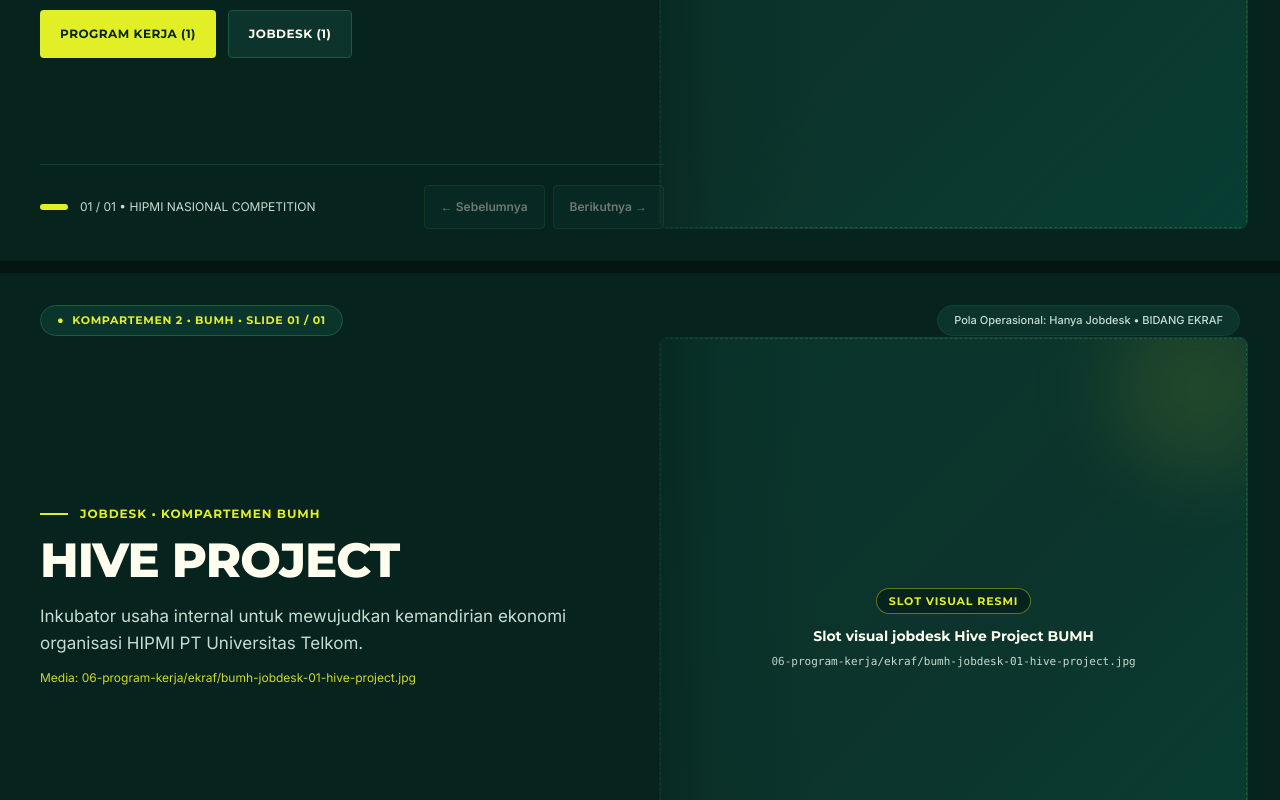
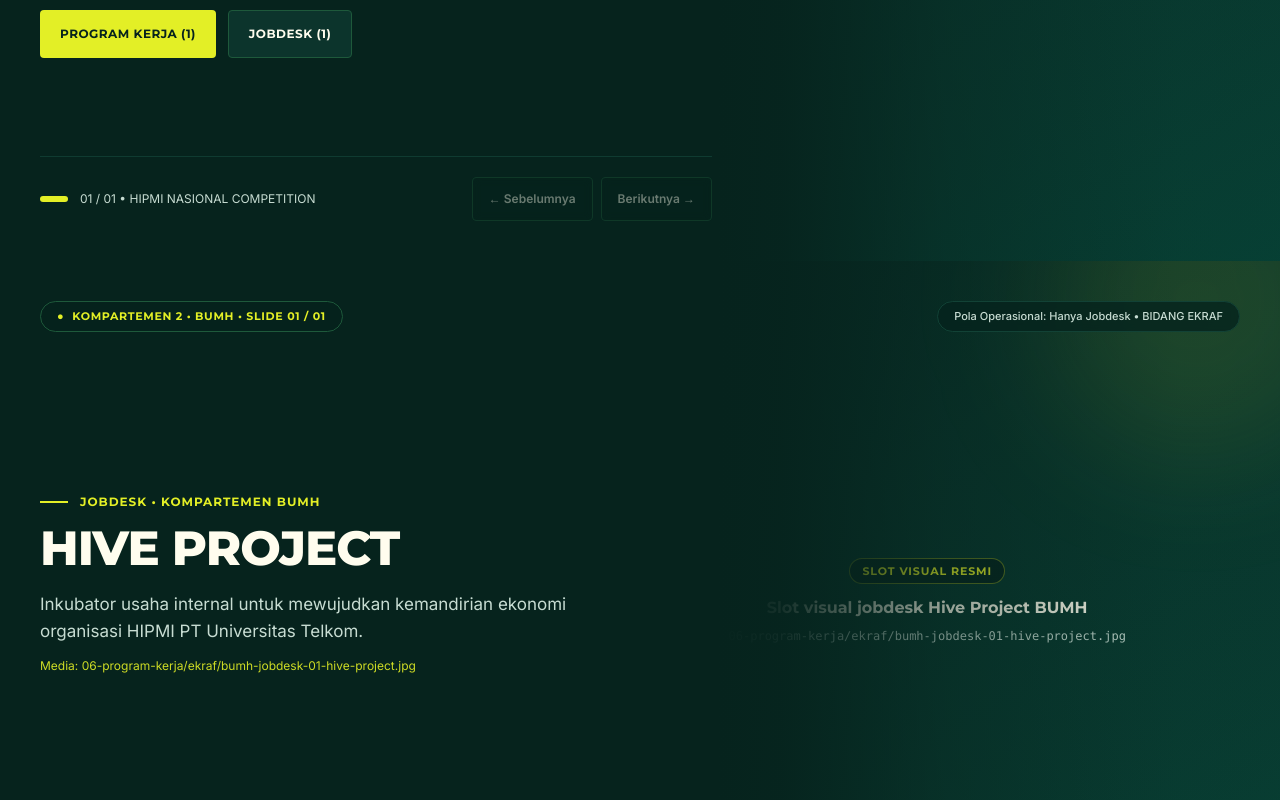
Before and after one commit to adamarfa1210/HIPMI-UKM-profile, a Next.js app: page /program-kerja/ekraf in a window 1280 px wide. Shown: the part 860-1660 px from the top of the page. Built offline with nearby package versions, Linux system fonts and the light colour scheme.

Commit message:
feat: full-bleed proker & subpage heroes (opacity-20), floating logo, and mobile nav active state fix

```diff
--- a/src/app/bisnis-kader/page.tsx
+++ b/src/app/bisnis-kader/page.tsx
@@ -39,6 +39,9 @@ export default function BisnisKaderPage() {
         secondaryCtaLabel="Lihat Direktori Lengkap"
         secondaryCtaHref="#direktori"
         showcaseLabel="KADER ENTREPRENEUR SHOWCASE"
+        bannerImageSrc="/assets/01-hero-home/hero-slide-04.jpg"
+        bannerImageAlt="Showcase produk inovasi dan rintisan bisnis kreatif kader HIPMI PT Universitas Telkom"
+        bannerFit="full"
       />
 
       <DirectoryFilterGrid
--- a/src/app/partnership/page.tsx
+++ b/src/app/partnership/page.tsx
@@ -38,6 +38,9 @@ export default function PartnershipPage() {
         secondaryCtaLabel="Lihat Direktori Mitra"
         secondaryCtaHref="#direktori"
         showcaseLabel="STRATEGIC PARTNER SHOWCASE"
+        bannerImageSrc="/assets/01-hero-home/hero-slide-05.jpg"
+        bannerImageAlt="Delegasi mahasiswa HIPMI PT Universitas Telkom bersalaman dan berdiskusi dengan mitra korporasi"
+        bannerFit="full"
       />
 
       <DirectoryFilterGrid
--- a/src/app/prestasi/page.tsx
+++ b/src/app/prestasi/page.tsx
@@ -39,6 +39,9 @@ export default function PrestasiPage() {
         secondaryCtaLabel="Jelajahi Arsip Prestasi"
         secondaryCtaHref="#direktori"
         showcaseLabel="HALL OF ACHIEVEMENT & RECOGNITION"
+        bannerImageSrc="/assets/05-prestasi/prestasi-04-rekognisi.jpg"
+        bannerImageAlt="Penyerahan piala penghargaan kader HIPMI PT Universitas Telkom di panggung rekognisi"
+        bannerFit="right"
       />
 
       <DirectoryFilterGrid
--- a/src/app/program-kerja/[bidang]/page.tsx
+++ b/src/app/program-kerja/[bidang]/page.tsx
@@ -92,17 +92,13 @@ export default async function ProgramKerjaBidangPage({
         </div>
       </section>
 
-      {/* Hero-Style Compartments Stack with 12px #041612 Dividers */}
-      {currentBidang.compartments.map((compartment, idx) => (
-        <div key={compartment.id}>
-          {idx > 0 ? (
-            <div className="h-3 w-full bg-[#041612]" aria-hidden="true" />
-          ) : null}
-          <CompartmentStageCard
-            bidangName={currentBidang.title}
-            compartment={compartment}
-          />
-        </div>
+      {/* Hero-Style Compartments Stack (seamless without dark separator bars) */}
+      {currentBidang.compartments.map((compartment) => (
+        <CompartmentStageCard
+          key={compartment.id}
+          bidangName={currentBidang.title}
+          compartment={compartment}
+        />
       ))}
     </>
   );
--- a/src/components/CompartmentStage.tsx
+++ b/src/components/CompartmentStage.tsx
@@ -20,6 +20,9 @@ export function CompartmentStageCard({
     hasProker ? "proker" : "jobdesk"
   );
   const [slideIdx, setSlideIdx] = useState(0);
+  const [direction, setDirection] = useState<"next" | "prev">("next");
+  const [navSeq, setNavSeq] = useState(0);
+  const [prevSlide, setPrevSlide] = useState<(typeof compartment.prokerSlides)[number] | null>(null);
 
   const activeSlides =
     mode === "proker" ? compartment.prokerSlides : compartment.jobdeskSlides;
@@ -27,17 +30,27 @@ export function CompartmentStageCard({
   const slide = activeSlides[safeIndex];
 
   const handleModeSwitch = (nextMode: "proker" | "jobdesk") => {
+    if (nextMode === mode) return;
+    setPrevSlide(slide ?? null);
+    setDirection(nextMode === "jobdesk" ? "next" : "prev");
+    setNavSeq((seq) => seq + 1);
     setMode(nextMode);
     setSlideIdx(0);
   };
 
   const handlePrev = () => {
     if (activeSlides.length <= 1) return;
+    setPrevSlide(slide ?? null);
+    setDirection("prev");
+    setNavSeq((seq) => seq + 1);
     setSlideIdx((prev) => (prev - 1 + activeSlides.length) % activeSlides.length);
   };
 
   const handleNext = () => {
     if (activeSlides.length <= 1) return;
+    setPrevSlide(slide ?? null);
+    setDirection("next");
+    setNavSeq((seq) => seq + 1);
     setSlideIdx((prev) => (prev + 1) % activeSlides.length);
   };
 
@@ -46,36 +59,69 @@ export function CompartmentStageCard({
   const slideNum = String(safeIndex + 1).padStart(2, "0");
   const slideTotal = String(activeSlides.length).padStart(2, "0");
   const isMixed = hasProker && hasJobdesk;
+  const enterAnimClass =
+    navSeq > 0
+      ? direction === "next"
+        ? "animate-proker-enter-next"
+        : "animate-proker-enter-prev"
+      : "";
+  const exitAnimClass =
+    direction === "next"
+      ? "animate-proker-exit-next"
+      : "animate-proker-exit-prev";
 
   return (
     <section
       aria-label={compartment.name}
       className="relative flex min-h-[680px] w-full flex-col justify-between overflow-hidden bg-[#06231D] text-[#FFFDEE]"
     >
-      {/* Right Visual Stage Backdrop (Hero Style Composition) */}
-      <div className="pointer-events-none relative inset-y-0 right-0 order-2 mx-4 mb-6 h-[320px] overflow-hidden rounded-[8px] border border-[#124236] lg:pointer-events-auto lg:absolute lg:bottom-8 lg:right-8 lg:top-16 lg:m-0 lg:h-auto lg:w-[46%]">
+      {/* Full-Bleed Edge-to-Edge Visual Stage Backdrop (matches Desktop 1 Hero) */}
+      <div className="pointer-events-none absolute inset-0 overflow-hidden bg-[#06231D]">
+        {prevSlide && navSeq > 0 ? (
+          <div
+            key={`exit-${prevSlide.id}-${navSeq}`}
+            aria-hidden="true"
+            className={`absolute inset-0 z-[1] ${exitAnimClass}`}
+          >
+            <MediaSlot
+              imageSrc={prevSlide.imageSrc}
+              imageAlt={prevSlide.imageAlt}
+              slotStatus={prevSlide.slotStatus}
+              slotLabel={prevSlide.mediaSourceLabel}
+              fit="poster"
+              width={1440}
+              height={680}
+            />
+          </div>
+        ) : null}
+
+        <div
+          key={`enter-${slide.id}-${navSeq}`}
+          className={`absolute inset-0 z-[2] ${enterAnimClass}`}
+        >
           <MediaSlot
             imageSrc={slide.imageSrc}
             imageAlt={slide.imageAlt}
             slotStatus={slide.slotStatus}
             slotLabel={slide.mediaSourceLabel}
             fit="poster"
-          width={960}
-          height={640}
+            width={1440}
+            height={680}
           />
         </div>
+      </div>
 
-      {/* Gradient Scrim Overlay on Desktop (stops before right poster stage) */}
+      {/* Asymmetric Left-to-Right Gradient Scrim (WCAG AA contrast R-25, matches Hero Desktop 1) */}
       <div
         aria-hidden="true"
-        className="pointer-events-none hidden bg-[linear-gradient(90deg,#06231D_0%,#06231D_47%,rgba(6,35,29,0.2)_56%,transparent_64%)] lg:absolute lg:inset-0 lg:block"
+        className="pointer-events-none absolute inset-0 z-[3] bg-[linear-gradient(180deg,rgba(6,35,29,0.88)_0%,rgba(6,35,29,0.74)_55%,rgba(6,35,29,0.92)_100%)] lg:bg-[linear-gradient(90deg,#06231D_0%,#06231D_56%,rgba(6,35,29,0.94)_61%,rgba(6,35,29,0.42)_74%,rgba(6,35,29,0.08)_92%,rgba(6,35,29,0.06)_100%)]"
       />
 
       {/* Foreground Copy & Interactive Controls */}
-      <div className="relative z-10 mx-auto flex w-full max-w-[1280px] flex-1 flex-col justify-between px-4 py-8 sm:px-6 lg:min-h-[680px] lg:px-10">
+      <div className="relative z-10 mx-auto flex min-h-[680px] w-full max-w-[1280px] flex-1 flex-col justify-between px-4 py-10 sm:px-6 lg:px-10">
         {/* Top Meta Strip */}
         <div className="flex flex-wrap items-center justify-between gap-3">
-          <span className="inline-flex items-center gap-2 rounded-full border border-[#1E593B] bg-[#09352C] px-4 py-1.5 font-display text-[11px] font-bold uppercase tracking-[0.06em] text-[#E3EF26]">
+          <span className="inline-flex items-center gap-2 rounded-full border border-[#1E593B] bg-[#06231D]/85 px-4 py-1.5 font-display text-[11px] font-bold uppercase tracking-[0.06em] text-[#E3EF26] backdrop-blur-xs">
             <span aria-hidden="true">●</span>
             {compartment.code} &bull;{" "}
             {isMixed
@@ -85,13 +131,14 @@ export function CompartmentStageCard({
               : `SLIDE ${slideNum} / ${slideTotal}`}
           </span>
 
-          <span className="rounded-full border border-[#124236] bg-[#0C342C] px-4 py-1.5 text-[11px] font-medium text-[#C7DCD2]">
+          <span className="rounded-full border border-[#124236] bg-[#06231D]/80 px-4 py-1.5 text-[11px] font-medium text-[#C7DCD2] backdrop-blur-xs">
             Pola Operasional: {compartment.patternLabel} &bull; {bidangName}
           </span>
         </div>
 
         {/* Left Content Column */}
-        <div className="my-8 max-w-xl lg:my-10">
+        <div className="my-10 max-w-xl">
+          <div key={`copy-${slide.id}-${navSeq}`} className={enterAnimClass}>
             <div className="mb-3 flex items-center gap-3">
               <span className="h-[2px] w-7 bg-[#E3EF26]" aria-hidden="true" />
               <p className="font-display text-xs font-bold uppercase tracking-[0.08em] text-[#E3EF26]">
@@ -111,6 +158,7 @@ export function CompartmentStageCard({
             <p className="mt-3 text-xs text-[#E3EF26]/90">
               Media: {slide.mediaSourceLabel}
             </p>
+          </div>
 
           {/* Program Kerja <-> Jobdesk Mode Switcher */}
           {isMixed ? (
@@ -150,7 +198,7 @@ export function CompartmentStageCard({
         </div>
 
         {/* Bottom Slide Controls */}
-        <div className="flex flex-wrap items-center justify-between gap-4 border-t border-[#124236] pt-5 lg:max-w-[52%]">
+        <div className="flex flex-wrap items-center justify-between gap-4 border-t border-[#124236]/80 pt-5 lg:max-w-[56%]">
           <div className="flex items-center gap-3">
             <div className="flex gap-1.5" aria-hidden="true">
               {activeSlides.map((s, idx) => (
@@ -175,7 +223,7 @@ export function CompartmentStageCard({
               onClick={handlePrev}
               disabled={activeSlides.length <= 1}
               aria-label={`Slide sebelumnya di ${compartment.name}`}
-              className="inline-flex min-h-[44px] min-w-[44px] cursor-pointer items-center justify-center rounded-[4px] border border-[#1E593B] bg-[#0C342C] px-4 text-xs font-semibold text-[#FFFDEE] transition hover:border-[#E3EF26] hover:text-[#E3EF26] disabled:cursor-not-allowed disabled:opacity-40"
+              className="inline-flex min-h-[44px] min-w-[44px] cursor-pointer items-center justify-center rounded-[4px] border border-[#1E593B] bg-[#06231D]/90 px-4 text-xs font-semibold text-[#FFFDEE] backdrop-blur-xs transition hover:border-[#E3EF26] hover:text-[#E3EF26] disabled:cursor-not-allowed disabled:opacity-40"
             >
               &larr; Sebelumnya
             </button>
@@ -184,7 +232,7 @@ export function CompartmentStageCard({
               onClick={handleNext}
               disabled={activeSlides.length <= 1}
               aria-label={`Slide berikutnya di ${compartment.name}`}
-              className="inline-flex min-h-[44px] min-w-[44px] cursor-pointer items-center justify-center rounded-[4px] border border-[#1E593B] bg-[#0C342C] px-4 text-xs font-semibold text-[#FFFDEE] transition hover:border-[#E3EF26] hover:text-[#E3EF26] disabled:cursor-not-allowed disabled:opacity-40"
+              className="inline-flex min-h-[44px] min-w-[44px] cursor-pointer items-center justify-center rounded-[4px] border border-[#1E593B] bg-[#06231D]/90 px-4 text-xs font-semibold text-[#FFFDEE] backdrop-blur-xs transition hover:border-[#E3EF26] hover:text-[#E3EF26] disabled:cursor-not-allowed disabled:opacity-40"
             >
               Berikutnya &rarr;
             </button>
--- a/src/components/MediaSlot.tsx
+++ b/src/components/MediaSlot.tsx
@@ -29,16 +29,19 @@ export function MediaSlot({
     if (fit === "poster") {
       return (
         <div
-          className={`relative flex h-full w-full items-center justify-center overflow-hidden bg-gradient-to-br from-[#09352C] to-[#06231D] p-4 ${className}`}
+          className={`relative h-full w-full overflow-hidden bg-[#06231D] ${className}`}
         >
+          {/* Edge-to-edge full-height right-focused poster backdrop like Desktop 1 Hero */}
+          <div className="h-full w-full lg:ml-auto lg:w-[40%]">
             <img
               src={imageSrc}
               alt={imageAlt}
               width={width}
               height={height}
-            className="h-full max-h-full w-full rounded-[6px] object-contain shadow-2xl"
+              className="h-full w-full object-cover object-top"
               loading="lazy"
             />
+          </div>
         </div>
       );
     }
@@ -54,6 +57,32 @@ export function MediaSlot({
         } ${className}`}
         loading="lazy"
       />
+    );
+  }
+
+  if (fit === "poster") {
+    return (
+      <div
+        className={`relative flex h-full w-full items-center justify-center overflow-hidden bg-gradient-to-br from-[#06231D] via-[#09352C] to-[#076653]/45 ${className}`}
+        role="img"
+        aria-label={imageAlt}
+      >
+        <div
+          className="pointer-events-none absolute right-[-6%] top-[-18%] h-80 w-80 rounded-full bg-[#E3EF26]/10 blur-3xl"
+          aria-hidden="true"
+        />
+        <div className="hidden flex-col items-center px-10 text-center lg:flex lg:w-full lg:pl-[48%]">
+          <span className="mb-3 inline-flex items-center rounded-full border border-[#E3EF26]/40 bg-[#06231D]/85 px-3 py-1 font-display text-[11px] font-bold uppercase tracking-[0.08em] text-[#E3EF26]">
+            Slot Visual Resmi
+          </span>
+          <p className="max-w-sm font-display text-base font-bold text-[#FFFDEE]">
+            {imageAlt}
+          </p>
+          {slotLabel ? (
+            <p className="mt-2 font-mono text-xs text-[#C7DCD2]">{slotLabel}</p>
+          ) : null}
+        </div>
+      </div>
     );
   }
 
```
Also changed, not shown: src/app/globals.css (+70 -1 lines), src/components/Navbar.tsx (+39 -9 lines), src/components/SubpageMasthead.tsx (+47 -9 lines). Lines whose indentation alone changed are shown as unchanged.
